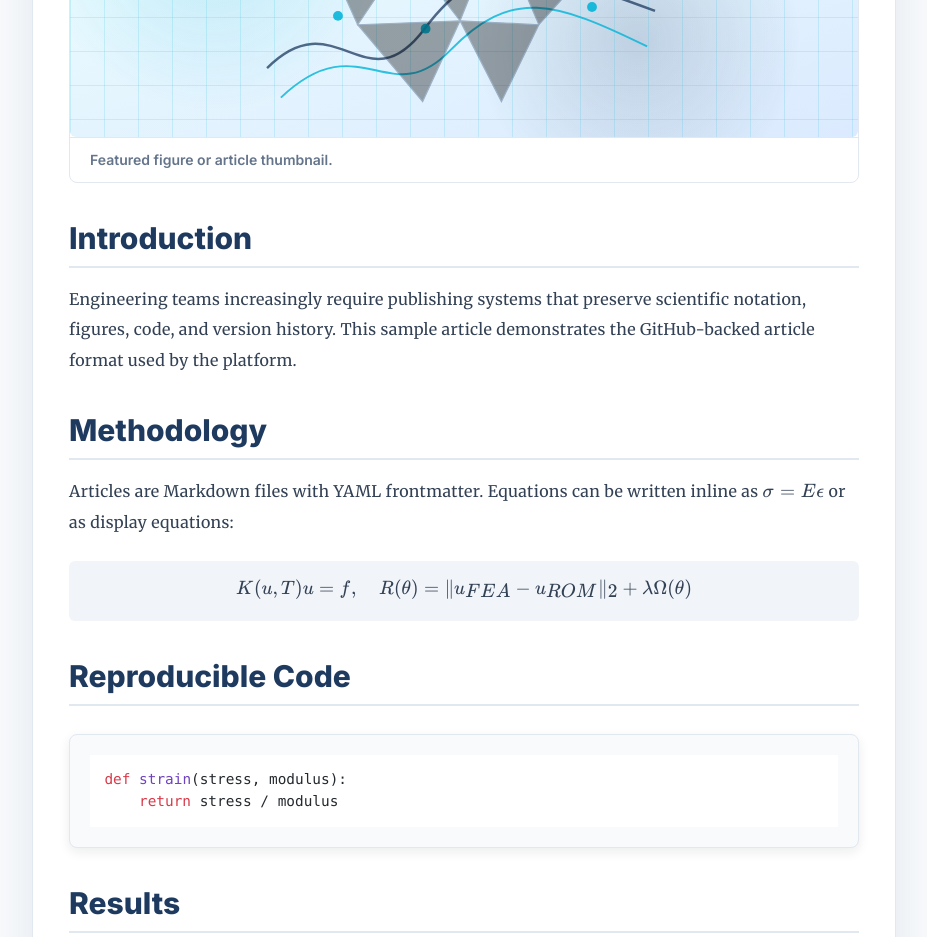
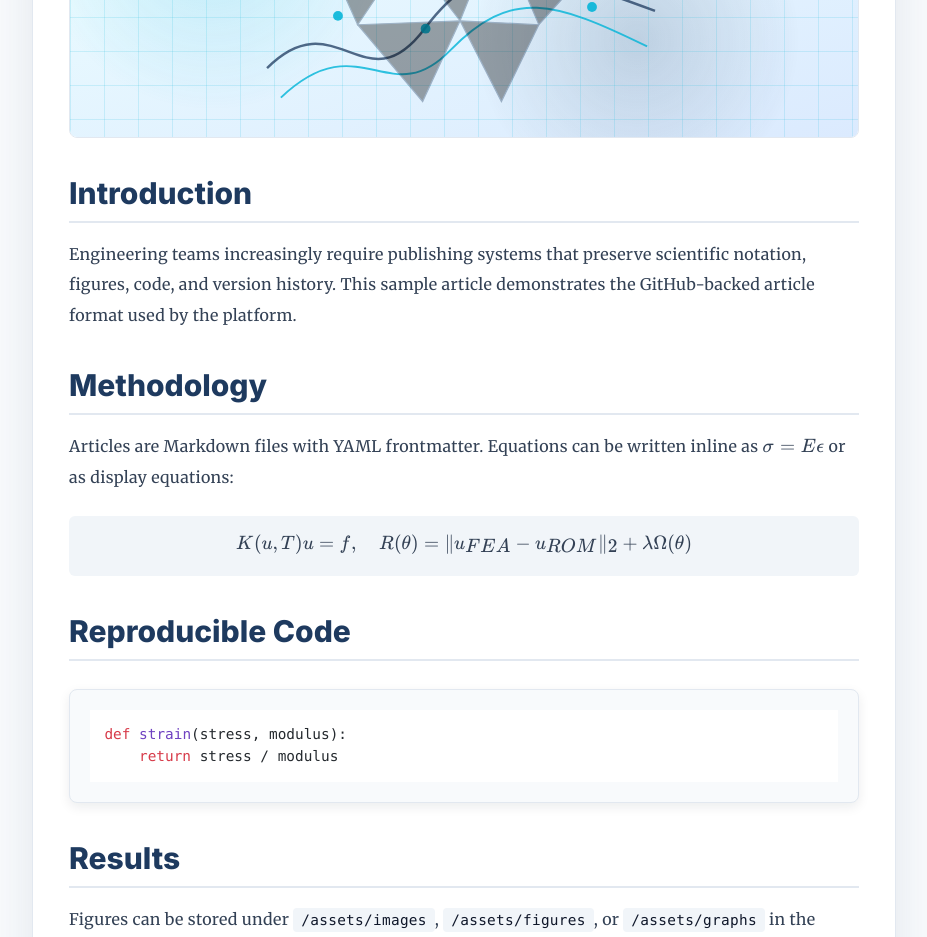
Before and after one commit to renjith499/jscr-journal, a Next.js app: page /articles/cfd-study in a window 1280 px wide. Shown: the part 880-1817 px from the top of the page, without its empty margins (0-927 px from the left). Built offline with nearby package versions, Linux system fonts and the light colour scheme; no server answers.

Commit message:
Remove article figure caption

```diff
--- a/components/ArticleDetail.jsx
+++ b/components/ArticleDetail.jsx
@@ -48,9 +48,6 @@ export function ArticleDetail({ article, sourceStatus }) {
 
           <figure className="mt-8 overflow-hidden rounded-lg border border-slate-200 bg-white dark:border-slate-700 dark:bg-slate-950">
             <ScientificThumbnail src={article.thumbnail} alt={article.title} />
-            <figcaption className="border-t border-slate-200 px-5 py-3 text-sm font-semibold text-slate-500 dark:border-slate-700 dark:text-slate-400">
-              Featured figure or article thumbnail.
-            </figcaption>
           </figure>
 
           <div className="mt-8">
```
